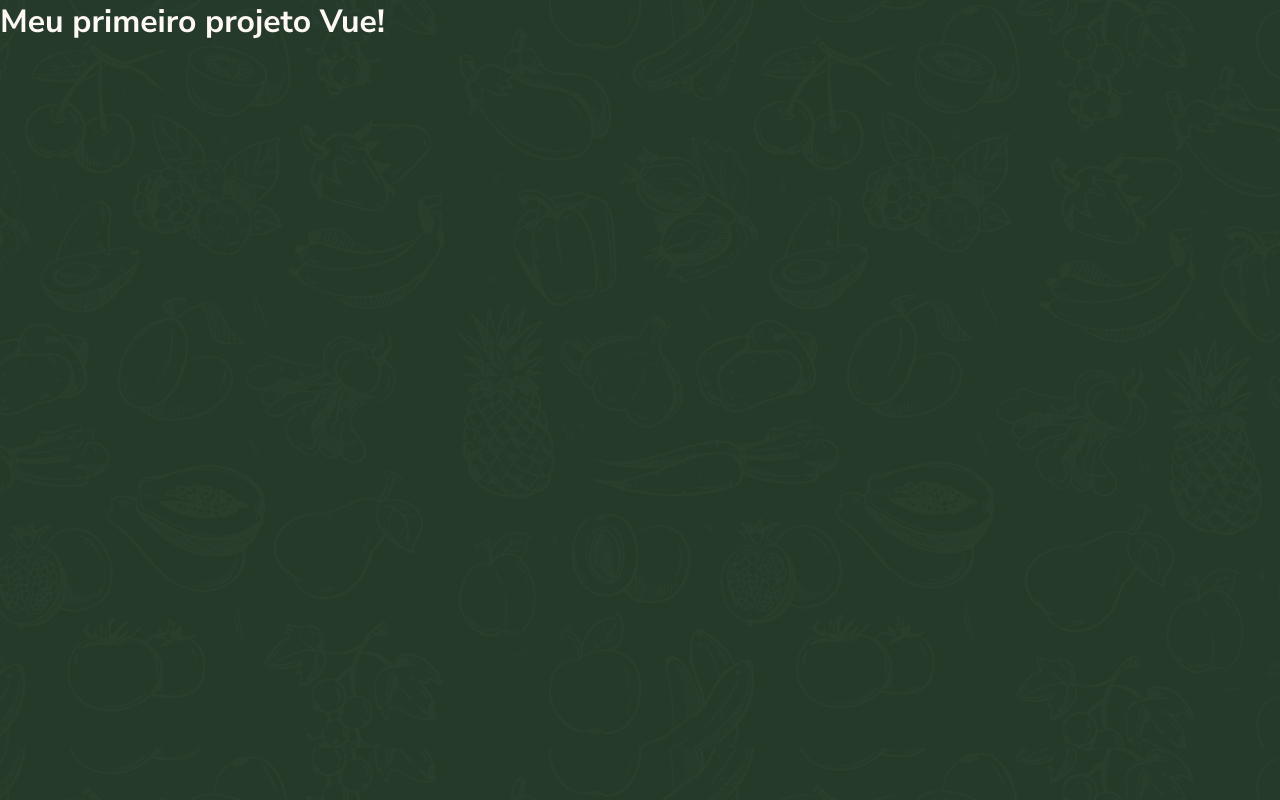
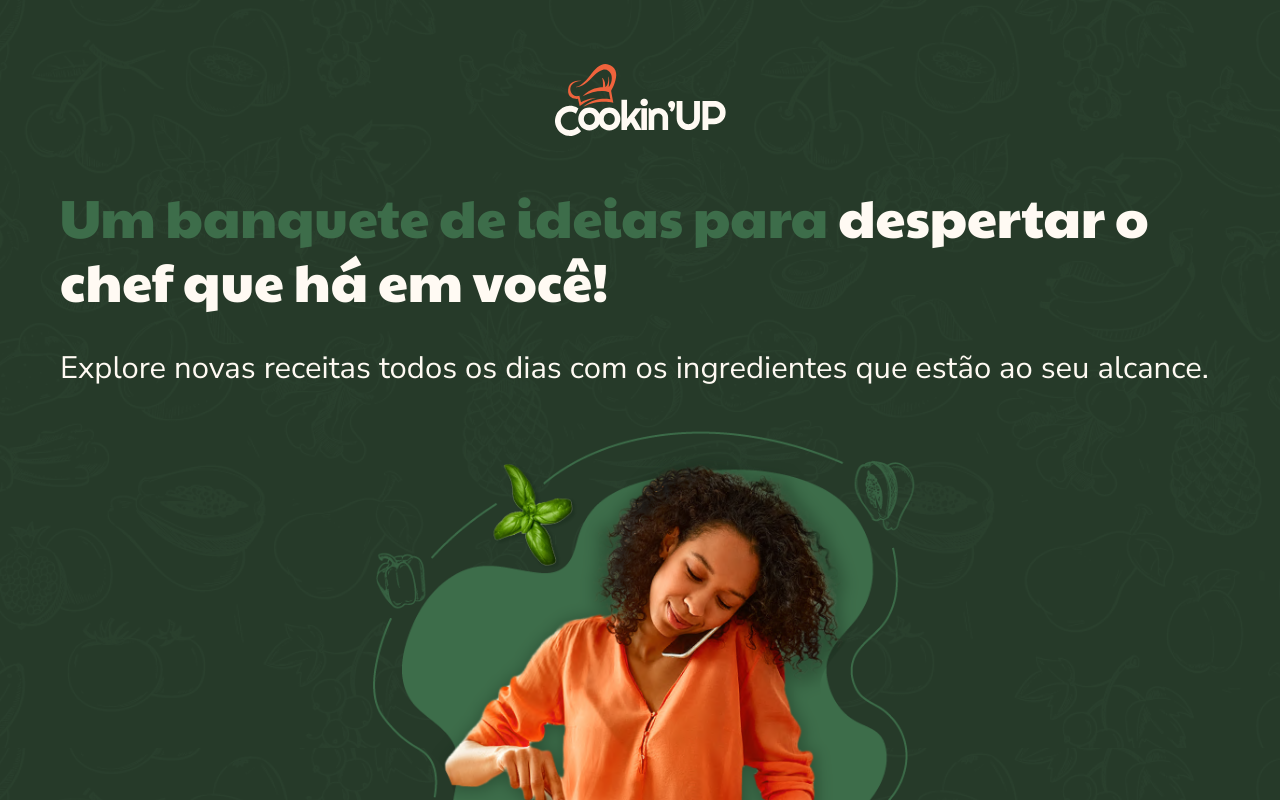
Before and after one commit to nestorhugo/cookin-up, a Vue app: page / in a window 1280 px wide. Shown: the top 800 px of the page. Built offline with nearby package versions, Linux system fonts and the light colour scheme.

Commit message:
Add Banner component to App.vue

```diff
--- a/src/App.vue
+++ b/src/App.vue
@@ -1,3 +1,10 @@
+<script lang="ts">
+import Banner from "./components/Banner.vue";
+export default {
+  components: { Banner },
+};
+</script>
+
 <template>
-  <h1>Meu primeiro projeto Vue!</h1>
+  <Banner />
 </template>
--- /dev/null
+++ b/src/components/Banner.vue
@@ -0,0 +1,76 @@
+<template>
+  <header class="banner">
+    <div class="apresentacao">
+      <img src="../assets/images/logo.svg" alt="Logo Cookin' Up" class="logo" />
+      <p class="cabecalho-lg frase-cabecalho">
+        <span class="texto-verde">Um banquete de ideias para</span>
+        despertar o chef que há em você!
+      </p>
+
+      <p class="subtitulo-lg">
+        Explore novas receitas todos os dias com os ingredientes que estão ao
+        seu alcance.
+      </p>
+    </div>
+
+    <img
+      src="../assets/images/foto-banner.png"
+      alt="Foto Banner"
+      class="foto-banner"
+    />
+  </header>
+</template>
+
+<style scoped>
+.banner {
+  padding: 4rem 7.5rem;
+  color: var(--creme);
+
+  display: flex;
+  justify-content: space-between;
+  align-items: center;
+  column-gap: 3.25rem;
+}
+
+.logo {
+  height: 4.5rem;
+  margin-bottom: 3rem;
+}
+
+.frase-cabecalho {
+  margin-bottom: 2rem;
+}
+
+.texto-verde {
+  color: var(--verde-medio, #3d6d4a);
+}
+
+.foto-banner {
+  width: 35rem;
+}
+
+@media only screen and (max-width: 1300px) {
+  .banner {
+    padding: 4rem 3.75rem;
+    flex-direction: column;
+    align-items: center;
+    gap: 1rem;
+  }
+
+  .logo {
+    display: block;
+    margin-left: auto;
+    margin-right: auto;
+  }
+}
+
+@media only screen and (max-width: 767px) {
+  .banner {
+    padding: 4rem 1.5rem;
+  }
+
+  .foto-banner {
+    width: min(100%, 21.25rem);
+  }
+}
+</style>
```
